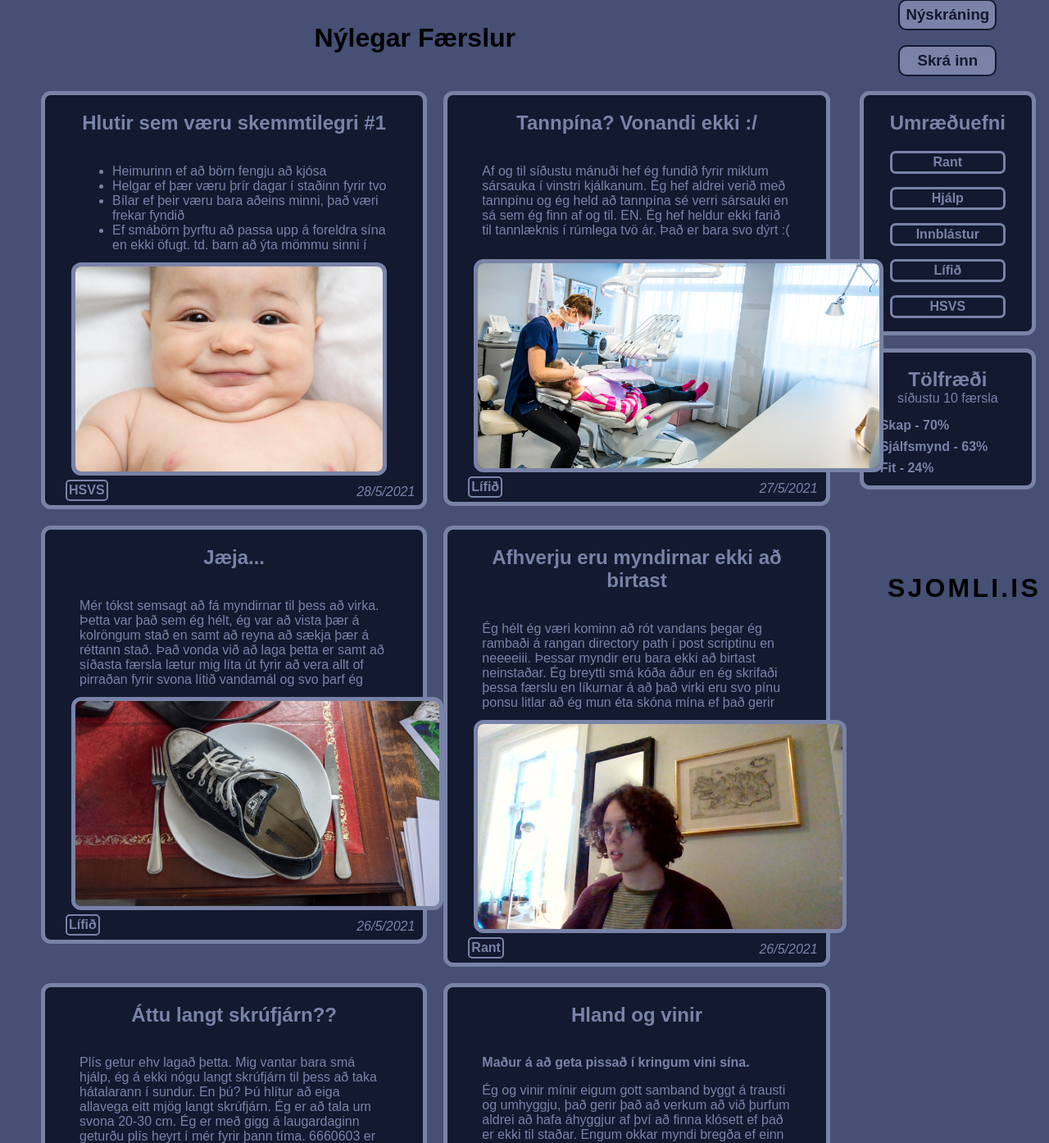
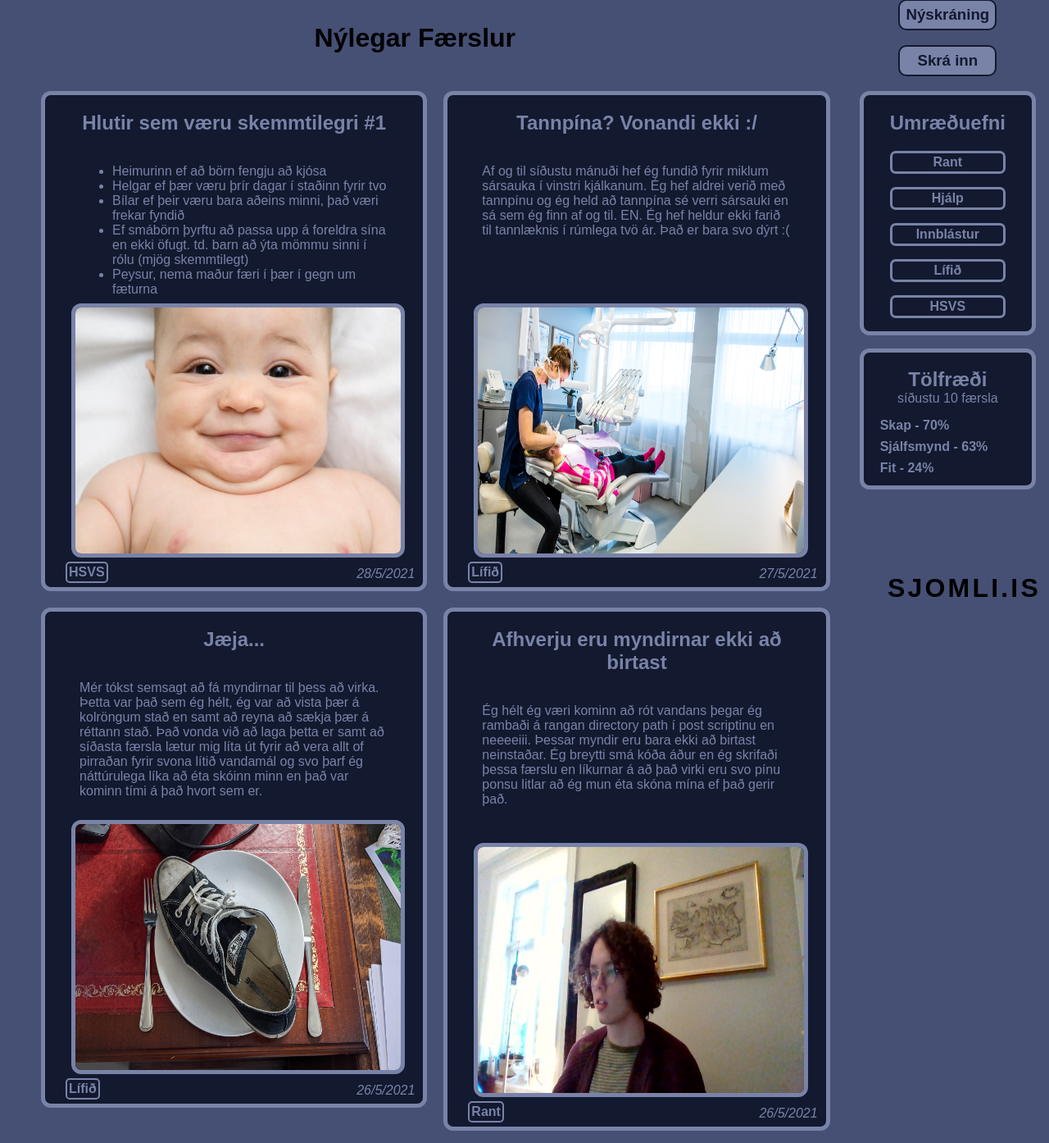
Before and after one commit to ofurtumi/sjomli.is, a PHP site: page /debug.html in a window 1280 px wide. Shown: the part 64-1458 px from the top of the page at 82% size. Run offline with PHP 8.4, Linux system fonts and the light colour scheme; some web fonts are replaced.

Commit message:
css breytingar

```diff
--- a/blogg/static/css/_blogg.scss
+++ b/blogg/static/css/_blogg.scss
@@ -74,7 +74,9 @@
 
     img {
         margin: auto;
-        height: 250px;
+        width: 100%;
+        height: 300px;
+        object-fit: fill;
         margin-bottom: 2em;
         border: 5px solid $l1;
         border-radius: 12px;
@@ -198,7 +200,7 @@
 }
 .main-text {
     margin: 10px;
-    max-height: 100px;
+    height: 150px;
     margin-top: 0px;
 }
 
--- a/blogg/static/css/main.css
+++ b/blogg/static/css/main.css
@@ -76,7 +76,10 @@
 
 .single-post img {
   margin: auto;
-  height: 250px;
+  width: 100%;
+  height: 300px;
+  -o-object-fit: fill;
+     object-fit: fill;
   margin-bottom: 2em;
   border: 5px solid #7983a8;
   border-radius: 12px;
@@ -208,7 +211,7 @@
 
 .main-text {
   margin: 10px;
-  max-height: 100px;
+  height: 150px;
   margin-top: 0px;
 }
 
```
Also changed, not shown: 1 other file.
